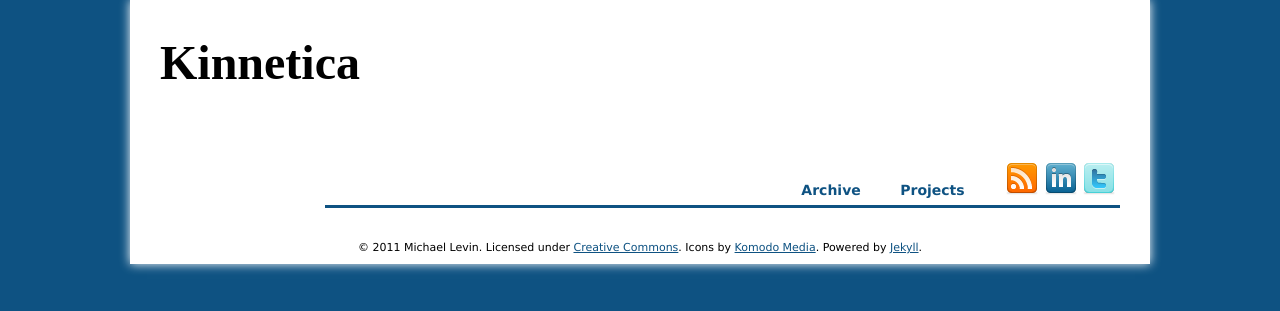
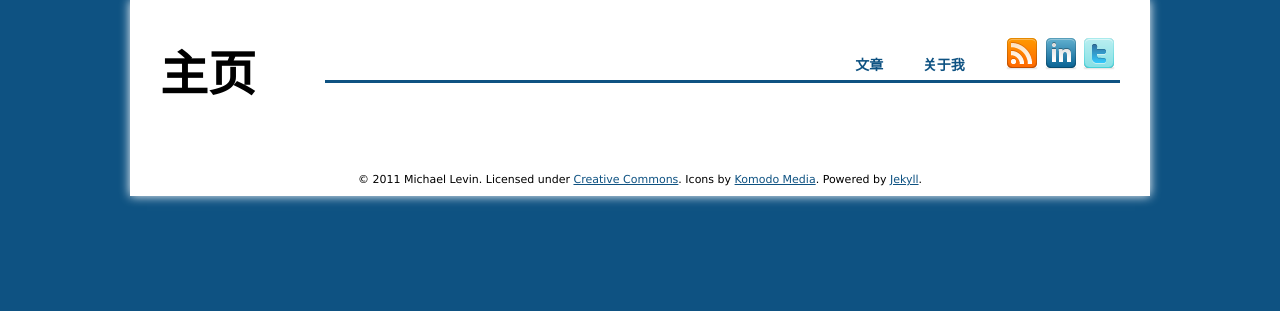
Before and after one commit to xumiao1994/xmblog, a Jekyll site: the page built from index.html, in a window 1280 px wide. Shown: the top 311 px of the page. Built offline with Jekyll 4.4.1, drawn with Linux system fonts in a browser that asks for light colours; some web fonts are replaced; Markdown is read by kramdown in place of the engine named in the settings; comment, search, counter and statistics services are not loaded.

Commit message:
Update default.html

```diff
--- a/_layouts/default.html
+++ b/_layouts/default.html
@@ -30,13 +30,13 @@
   <div id="page-wrap">
     <div id="header">
       <h1 id="main-title">
-        <a href="/">Kinnetica</a>
+        <a href="https://xumiao1994.github.io">主页</a>
       </h1>
     </div>
     <div id="nav">
       <ul>
-        <li><a href="/archive/">Archive</a></li>
-        <li><a href="/projects/">Projects</a></li>
+        <li><a href="/archive/">文章</a></li>
+        <li><a href="/projects/">关于我</a></li>
         <li>
           <a href="http://feeds.feedburner.com/kinnetica" onclick="javascript: _gaq.push(['_trackPageview', '/G3/feeds.feedburner.com/kinnetica']);"><img src="/images/rss.png" border="0" alt="Subscribe via RSS" title="Subscribe via RSS"/></a>
           <a href="http://www.linkedin.com/in/levinm" onclick="javascript: _gaq.push(['_trackPageview', '/G2/linkedin.com']);"><img src="/images/linkedin.png" alt="Connect on LinkedIn" title="Connect on LinkedIn" border="0" /></a>
```
